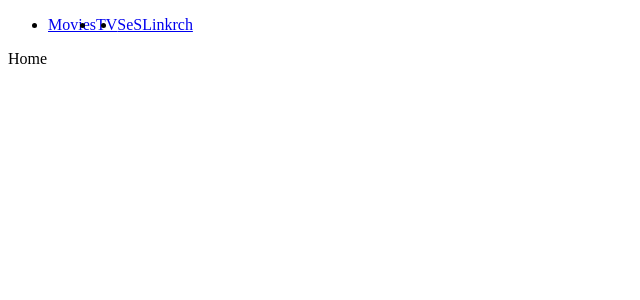
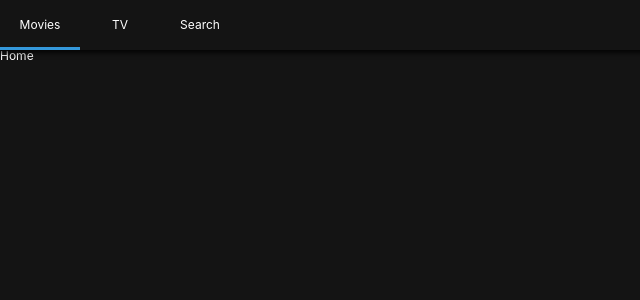
Before and after one commit to sso06030/nomflix, a React (Create React App) app: page / in a window 1280 px wide. Shown: the top 300 px of the page, without its empty margins (0-640 px from the left). Built offline with nearby package versions, Linux system fonts and the light colour scheme.

Commit message:
GlobalStyles & select header

```diff
--- a/package.json
+++ b/package.json
@@ -12,6 +12,7 @@
     "react-router-dom": "^5.2.0",
     "react-scripts": "4.0.3",
     "styled-components": "^5.2.1",
+    "styled-reset": "^4.3.4",
     "web-vitals": "^1.0.1"
   },
   "scripts": {
--- a/src/Components/App.js
+++ b/src/Components/App.js
@@ -1,10 +1,14 @@
 import React, {Component} from "react";
 import Router from "./Router"
+import GlobalStyles from "../Components/GlobalStyles";
 
 class App extends Component {
   render() {
     return (
+      <>
         <Router />
+        <GlobalStyles />
+      </>
     );
   }
 }
--- /dev/null
+++ b/src/Components/GlobalStyles.js
@@ -0,0 +1,21 @@
+import { createGlobalStyle } from "styled-components";
+import reset from "styled-reset";
+
+const globalStyles = createGlobalStyle`
+    ${reset}
+    a{
+        text-decoration:none;
+        color:inherit;
+    }
+    *{
+        box-sizing: border-box;
+    }
+    body{
+        font-family:--apple-system, BlinkMacSystemFont, 'Segoe UI', Roboto, Oxygen, Ubuntu, Cantarell, 'Open Sans', 'Helvetica Neue', sans-serif;
+        font-size:12px;
+        background-color:rgba(20,20,20,1);
+        color:white;
+        padding-top:50px;
+    }
+`;
+export default globalStyles;
--- a/src/Components/Header.js
+++ b/src/Components/Header.js
@@ -1,32 +1,53 @@
 import React from "react";
-import { Link } from "react-router-dom";
+import { Link, withRouter } from "react-router-dom";
 import styled from "styled-components";
 
-const Header = styled.header``;
+const Header = styled.header`
+    color: white;
+    position: fixed;
+    top: 0;
+    bottom: 0;
+    width: 100%;
+    height: 50px;
+    display: flex;
+    align-items: center;
+    background-color: rgba(20,20,20,0.8);
+    z-index: 10;
+    box-shadow: 0px 1px 5px 2px rgba(0,0,0,0.8);
+`;
 
 const List = styled.ul`
     display: flex;
-    &:hover {
-        background-color: blue;
-    }
 `;
 
-const Item = styled.li``;
+const Item = styled.li`
+    width: 80px;
+    height:50px;
+    text-align: center;
+    border-bottom: 3px solid
+        ${props => (props.current ? "#3498db" : "transparent")};
+    transition: border-bottom 0.5s ease-in-out;
+`;
 
-const SLink = styled(Link)``;
+const SLink = styled(Link)`
+    height: 50px;
+    display: flex;
+    align-items: center;
+    justify-content: center;
+`;
 
-export default () => (
+export default withRouter(({location: {pathname}})=>(
     <Header>
         <List>
-            <Item>
+            <Item current={ pathname === "/" }>
                 <SLink to="/">Movies</SLink>
             </Item>
-            <Item>
+            <Item current={ pathname === "/tv" }>
                 <SLink to="/tv">TV</SLink>
             </Item>
-            <Item>
-                <SLink to="/search">SeSLinkrch</SLink>
+            <Item current={ pathname === "/search" }>
+                <SLink to="/search">Search</SLink>
             </Item>
         </List>
     </Header>
-);
+));
```
Also changed, not shown: 1 other file (tests, documents, lock files or other folders).
